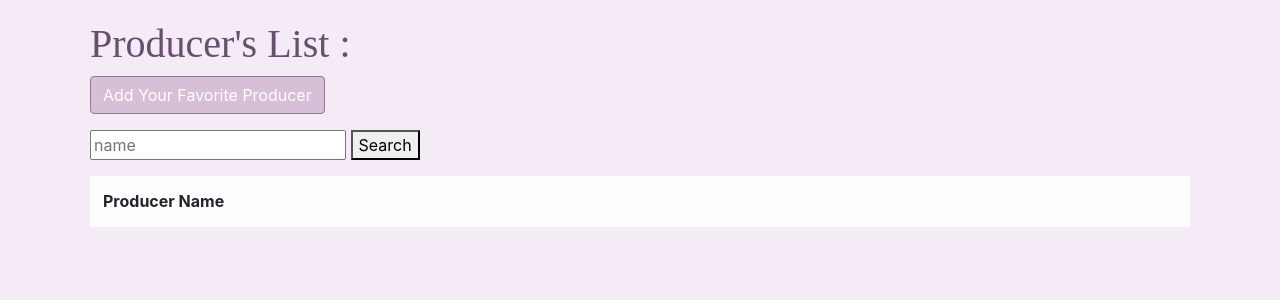
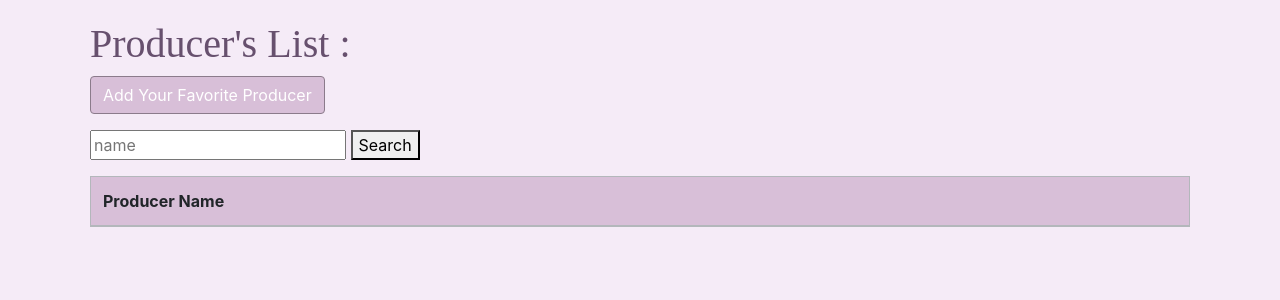
Before and after one commit to yullinisia/FINAL, a Django app: template song/templates/producer/producers.html in a window 1280 px wide. Shown: the part 56-356 px from the top of the page. Run offline with Django 3.2, Linux system fonts and the light colour scheme; the template is opened without the code that fills it, so the values that code supplies are empty; some libraries are stand-ins or nearby versions.

Commit message:
changed table color

```diff
--- a/song/templates/producer/producers.html
+++ b/song/templates/producer/producers.html
@@ -13,11 +13,6 @@
     {% load static %}
     <link rel="stylesheet" href="{% static 'css/styles.css' %}">
     <style>
-        .carousel-inner img {
-          width: 100%;
-          height: 100%;
-        }
-
         h1{
           color:#67506e;
           font-size: 22;
@@ -33,6 +28,9 @@
         .navbar-custom {
              background-color: #816687;
 
+        }
+        .table {
+          background-color: #D8BFD8!important;
         }
         </style>
 </head>
@@ -73,7 +71,7 @@
                 <input name="name" type="text" placeholder="name"/>
                 <button type="submit">Search</button>
             </form></p>
-            <table class="table table-light table-striped table-hover table-secondary table-bordered">
+            <table class="table table-striped table-hover table-secondary table-bordered">
                 <thead>
                     <tr>
                         <td><b>Producer Name</b></td>
```
